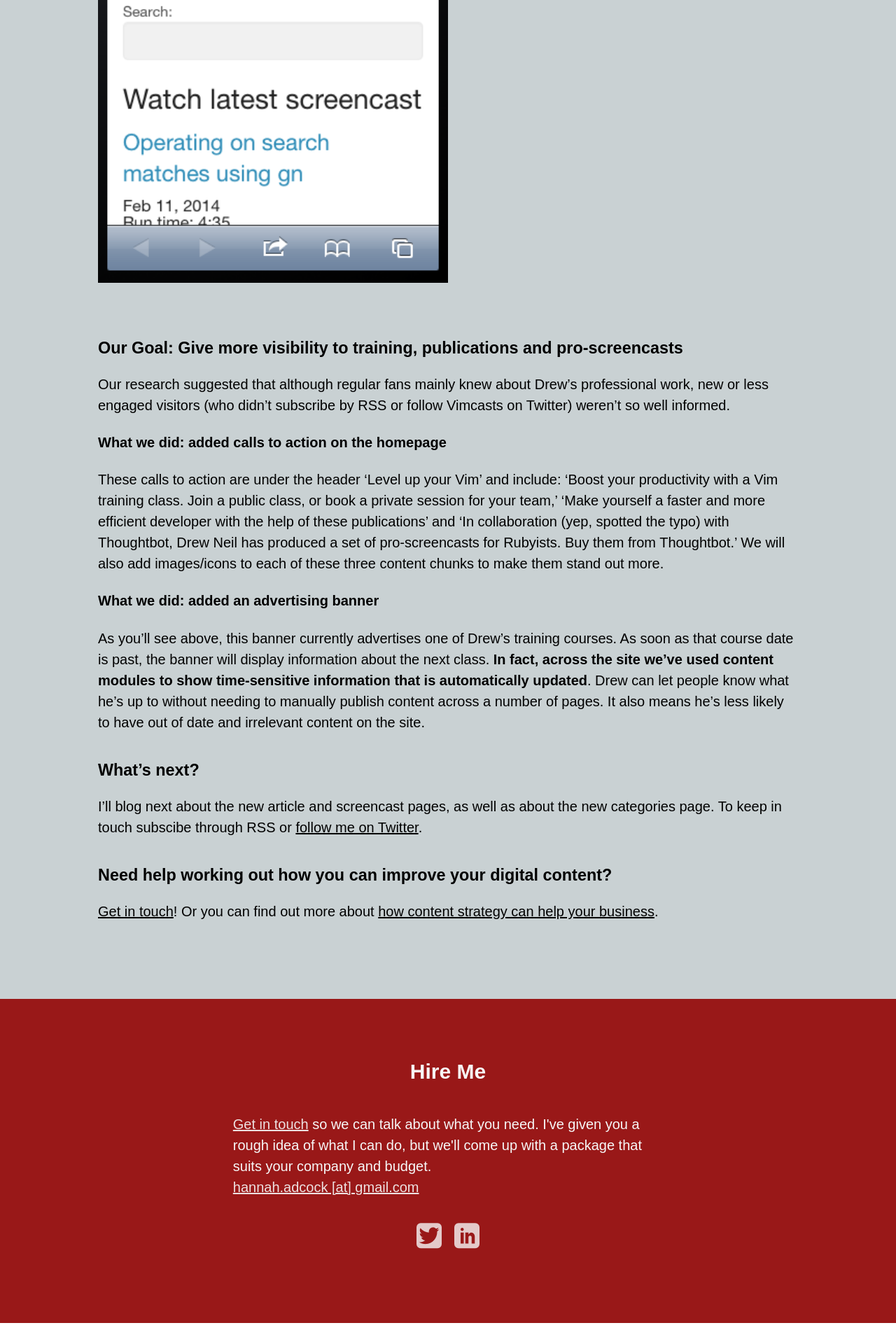
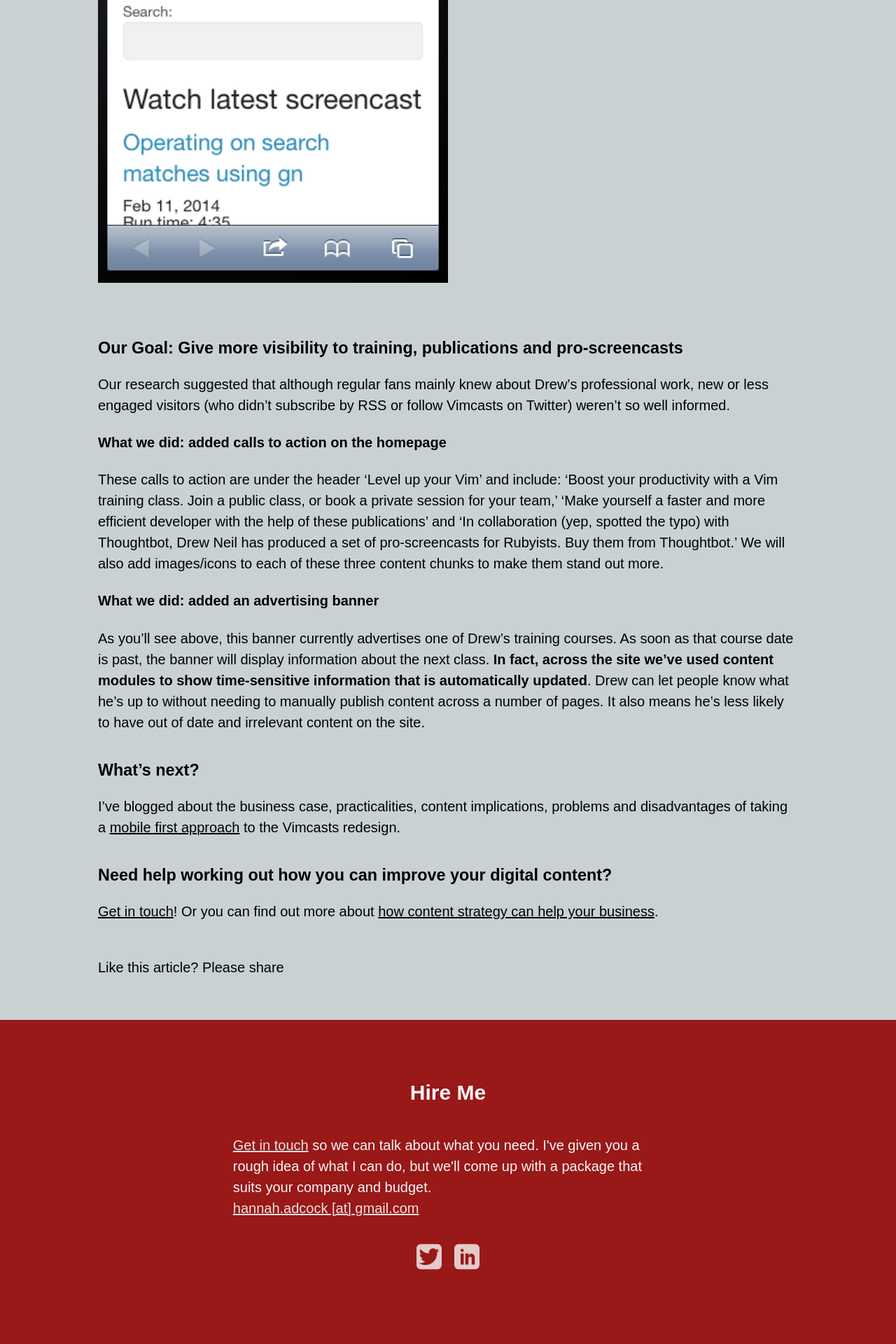
Before and after one commit to smokingpun/smokingpun.github.io, a Jekyll site: the page built from _posts/2014-02-24-Redesigning_Vimcasts_the_Homepage.md, in a window 1280 px wide. Shown: the part 3777-5697 px from the top of the page at 70% size. Built offline with Jekyll 4.4.1, drawn with Linux system fonts in a browser that asks for light colours; nearby versions of some CDN libraries; Markdown is read by kramdown in place of the engine named in the settings; before the commit the page ends 5667 px from its top, so only the background shows below that.

Commit message:
add new blog post article on mobile first redesign

```diff
--- a/_layouts/post.html
+++ b/_layouts/post.html
@@ -16,13 +16,8 @@
 
 <div class="post">
 {{ content }}
-</div>
 
 
-
-
-
-      </article>
 
 <!-- AddThis Button BEGIN -->
 <div class="addthis_toolbox addthis_default_style addthis_32x32_style">
@@ -36,11 +31,19 @@
 <script type="text/javascript">var addthis_config = {"data_track_addressbar":true};</script>
 <script type="text/javascript" src="//s7.addthis.com/js/300/addthis_widget.js#pubid=ra-52e913b762406da7"></script>
 <!-- AddThis Button END -->
+<p>Like this article? Please share</p>
 
-      <div id="comments">
+      <!-- <div id="comments">
       {% if page.comments %}
       {% include disqus.html %}
       {% endif %}
-      </div>
+      </div> -->
+</div>
+
+
+
+
+
+   </article>
 
    </section>
--- a/_posts/2014-02-24-Redesigning_Vimcasts_the_Homepage.md
+++ b/_posts/2014-02-24-Redesigning_Vimcasts_the_Homepage.md
@@ -40,7 +40,7 @@
 As you'll see above, this banner currently advertises one of Drew's training courses. As soon as that course date is past, the banner will display information about the next class. <strong>In fact, across the site we've used content modules to show time-sensitive information that is automatically updated</strong>. Drew can let people know what he's up to without needing to manually publish content across a number of pages. It also means he's less likely to have out of date and irrelevant content on the site.
 
 ###What's next?
-I'll blog next about the new article and screencast pages, as well as about the new categories page. To keep in touch subscibe through RSS or [follow me on Twitter][twitter].
+I've blogged about the business case, practicalities, content implications, problems and disadvantages of taking a [mobile first approach][mobile first] to the Vimcasts redesign.
 
 ###Need help working out how you can improve your digital content?
 [Get in touch][email]! Or you can find out more about [how content strategy can help your business][content strategy section].
@@ -52,3 +52,4 @@
 [content strategy section]: /#what_is_content_strategy_section
 [twitter]: https://twitter.com/smokingpun
 [overview]: http://contentedstrategy.com/blog/2014/01/26/redesigning-Vimcasts-the-overview.html
+[mobile first]: blog/2014/05/20/A-Mobile-First-Website-Redesign.html
--- a/css/style.css
+++ b/css/style.css
@@ -141,6 +141,9 @@
 	padding: 40px 5% 40px 5%;
 	background-color: rgb(201,209,211);
 }
+.addthis_toolbox {
+	margin-top: 2.5em;
+}
 .blog h1 {
 	margin-bottom: 30px;
 }
@@ -282,12 +285,14 @@
 .blog ul li {
 	text-align: left;
 }
+
 section.blog.group article {
 	max-width: 50em;
 	margin: auto;
 }
 section.blog.group article p, section.blog.group article li {
 	font-size: 20px;
+	line-height: 1.5em;
 }
 section.blog.group h1 {
 	text-align: left;
```
Also changed, not shown: _posts/2014-05-20-A-Mobile-First-Website-Redesign.md (added, +41 -0 lines).
